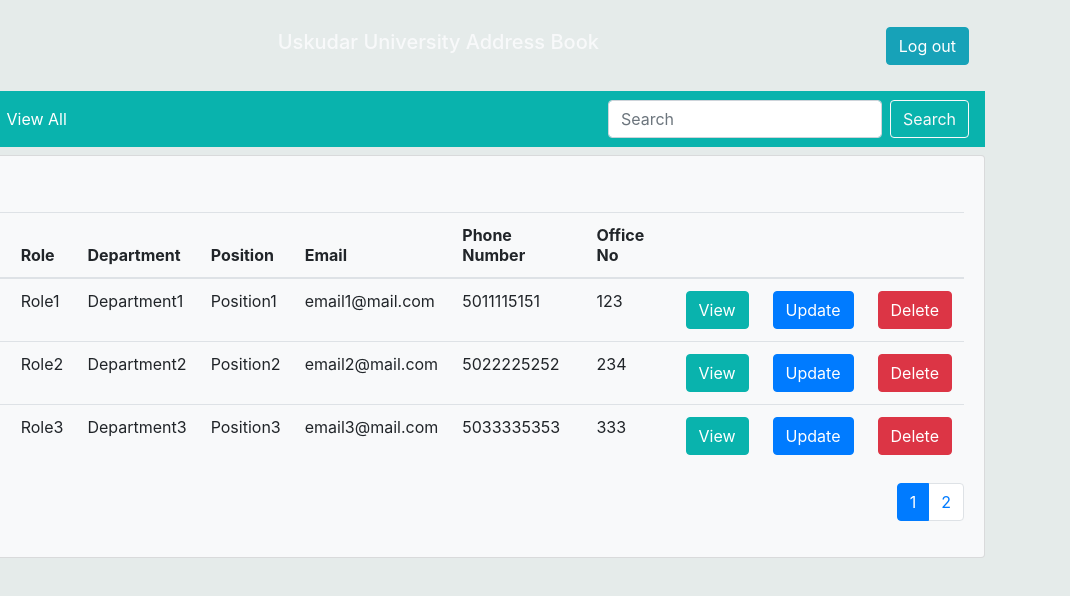
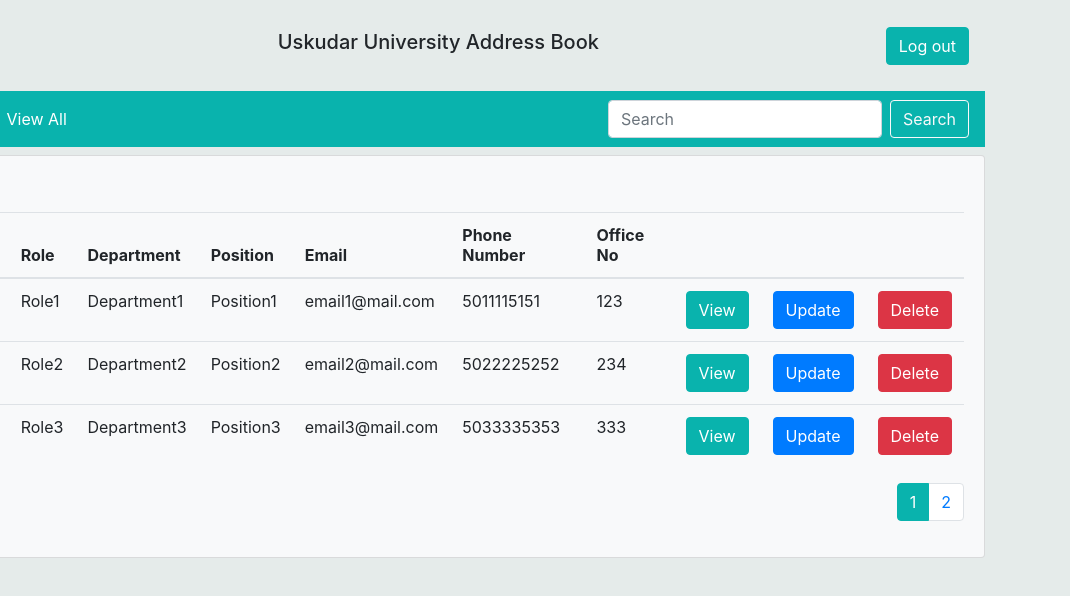
Before and after one commit to cnsbelirdi/AddressBook, a plain HTML site: page viewAll.html in a window 1280 px wide. Shown: the full height of the page, 210-1280 px from the left. Drawn offline with nearby package versions, Linux system fonts and the light colour scheme.

Commit message:
Pagination Bg Update

```diff
--- a/css/style.css
+++ b/css/style.css
@@ -37,7 +37,12 @@ button.bg-info-light:focus,button.bg-info-light:hover{background-color:#07948f!i
 	background-color: #E5EBEA;
 }
 
-
+.page-item.active .page-link {
+    z-index: 1;
+    color: #fff;
+    background-color: #09b3ad;
+    border-color: #09b3ad;
+}
 
 
 
--- a/viewAll.html
+++ b/viewAll.html
@@ -14,8 +14,8 @@
         <!-- HEADER -->
         <header class="navbar  justify-content-between">
             <a href="https://uskudar.edu.tr/"><img class="logo" src="https://uskudar.edu.tr/assets/kurumsal/logo-en/png/uskudar-university-logo.png" /></a>
-            <h5 class="text-light">Uskudar University Address Book</h5>
-            <button class="btn btn-info my-2 my-sm-0" type="submit">Log out</button>
+            <h5>Uskudar University Address Book</h5>
+            <button class="btn btn-info-light my-2 my-sm-0" type="submit">Log out</button>
         </header>
         <!-- NAVBAR -->
         <nav class="navbar navbar-expand-lg navbar-dark bg-info-light">
```
